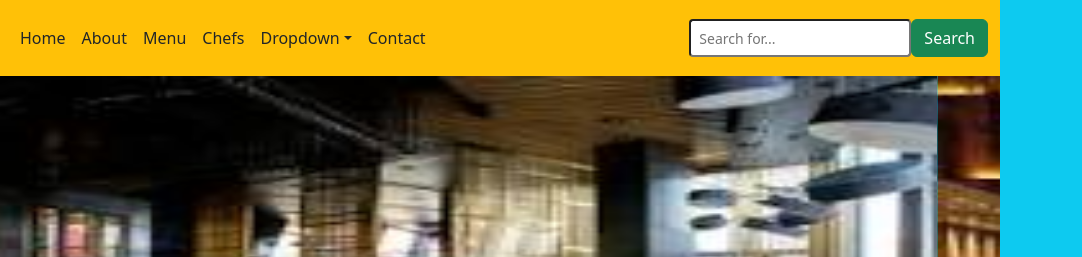
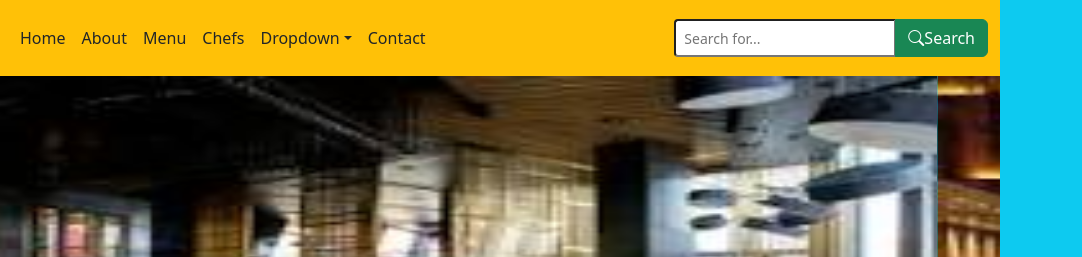
Before and after one commit to njamalii/Bootstrap-Project, a plain HTML site: page index.html in a window 1280 px wide. Shown: the top 257 px of the page, 198-1280 px from the left. Drawn offline with nearby package versions, Linux system fonts and the light colour scheme.

Commit message:
Update index.html

```diff
--- a/index.html
+++ b/index.html
@@ -61,9 +61,9 @@
                      <a class="nav-link text-dark" href="#contact">Contact</a>
                   </li>
                </ul>
-               <form class="d-flex">
+               <form class="d-flex justify-content-end input-group">
                   <input class="form-control-sm" type="search" placeholder="Search for...">
-                  <button class="btn btn-success " type="button">Search</button>
+                  <button class="btn btn-success bi bi-search" type="button">Search</button>
                </form>
             </div>
          </div>
```
